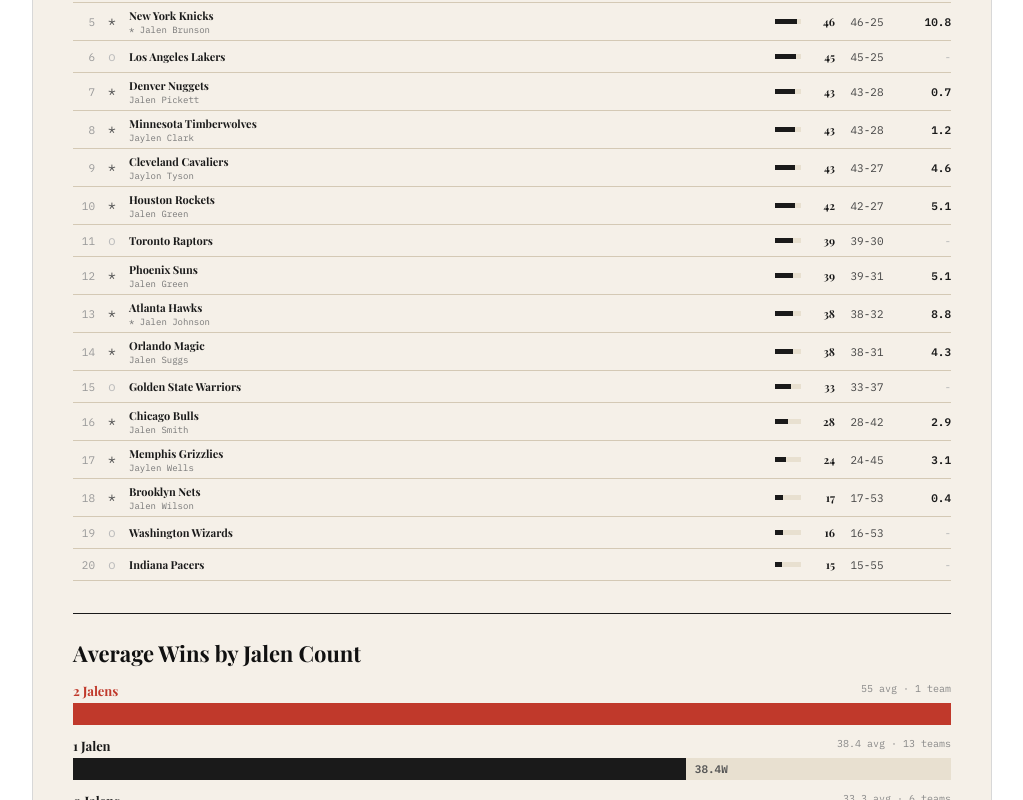
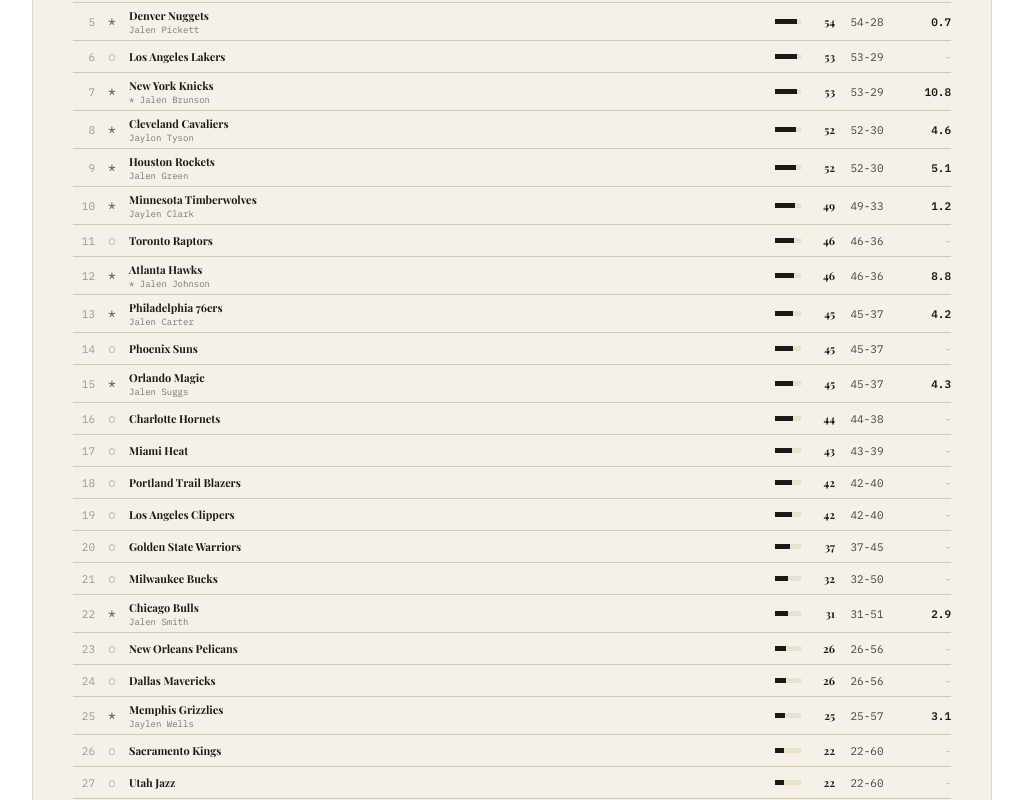
Before and after one commit to annezeng9-bot/nextjs-portfolio, a Next.js app: page /data/jalen in a window 1280 px wide. Shown: the part 1360-2160 px from the top of the page, without its empty margins (128-1151 px from the left). Built offline with nearby package versions, Linux system fonts and the light colour scheme; a web font is replaced by a local one.

Commit message:
Jalen tracker: full 2025-26 final standings, all 30 teams

```diff
--- a/app/data/jalen/page.tsx
+++ b/app/data/jalen/page.tsx
@@ -3,26 +3,36 @@
 import styles from './jalen.module.css';
 
 const JALEN_DATA = [
-  { team: "Oklahoma City Thunder", abbr: "OKC", jalens: [{ name: "Jalen Williams", winShares: 6.2, allStar: false }, { name: "Jaylin Williams", winShares: 3.4, allStar: false }], record: "55-15", wins: 55, seed: "W1" },
-  { team: "Detroit Pistons",        abbr: "DET", jalens: [{ name: "Jalen Duren",   winShares: 9.1, allStar: true  }], record: "51-19", wins: 51, seed: "E1" },
-  { team: "Boston Celtics",         abbr: "BOS", jalens: [{ name: "Jaylen Brown",   winShares: 11.4, allStar: true  }], record: "47-23", wins: 47, seed: "E2" },
-  { team: "New York Knicks",        abbr: "NYK", jalens: [{ name: "Jalen Brunson", winShares: 10.8, allStar: true  }], record: "46-25", wins: 46, seed: "E3" },
-  { team: "San Antonio Spurs",      abbr: "SAS", jalens: [], record: "52-18", wins: 52, seed: "W2" },
-  { team: "Los Angeles Lakers",     abbr: "LAL", jalens: [], record: "45-25", wins: 45, seed: "W3" },
-  { team: "Houston Rockets",        abbr: "HOU", jalens: [{ name: "Jalen Green",   winShares: 5.1, allStar: false }], record: "42-27", wins: 42, seed: "W4" },
-  { team: "Denver Nuggets",         abbr: "DEN", jalens: [{ name: "Jalen Pickett", winShares: 0.7, allStar: false }], record: "43-28", wins: 43, seed: "W5" },
-  { team: "Minnesota Timberwolves", abbr: "MIN", jalens: [{ name: "Jaylen Clark",  winShares: 1.2, allStar: false }], record: "43-28", wins: 43, seed: "W6" },
-  { team: "Cleveland Cavaliers",    abbr: "CLE", jalens: [{ name: "Jaylon Tyson",  winShares: 4.6, allStar: false }], record: "43-27", wins: 43, seed: "E4" },
-  { team: "Toronto Raptors",        abbr: "TOR", jalens: [], record: "39-30", wins: 39, seed: "E5" },
-  { team: "Phoenix Suns",           abbr: "PHX", jalens: [{ name: "Jalen Green",   winShares: 5.1, allStar: false }], record: "39-31", wins: 39, seed: "W7" },
-  { team: "Atlanta Hawks",          abbr: "ATL", jalens: [{ name: "Jalen Johnson", winShares: 8.8, allStar: true  }], record: "38-32", wins: 38, seed: "E7" },
-  { team: "Orlando Magic",          abbr: "ORL", jalens: [{ name: "Jalen Suggs",   winShares: 4.3, allStar: false }], record: "38-31", wins: 38, seed: "E6" },
-  { team: "Golden State Warriors",  abbr: "GSW", jalens: [], record: "33-37", wins: 33, seed: "W10" },
-  { team: "Memphis Grizzlies",      abbr: "MEM", jalens: [{ name: "Jaylen Wells",  winShares: 3.1, allStar: false }], record: "24-45", wins: 24, seed: "W12" },
-  { team: "Chicago Bulls",          abbr: "CHI", jalens: [{ name: "Jalen Smith",   winShares: 2.9, allStar: false }], record: "28-42", wins: 28, seed: "E12" },
-  { team: "Washington Wizards",     abbr: "WAS", jalens: [], record: "16-53", wins: 16, seed: "E14" },
-  { team: "Brooklyn Nets",          abbr: "BKN", jalens: [{ name: "Jalen Wilson",  winShares: 0.4, allStar: false }], record: "17-53", wins: 17, seed: "E13" },
-  { team: "Indiana Pacers",         abbr: "IND", jalens: [], record: "15-55", wins: 15, seed: "E15" },
+  { team: "Oklahoma City Thunder",  abbr: "OKC", jalens: [{ name: "Jalen Williams", winShares: 6.2, allStar: false }, { name: "Jaylin Williams", winShares: 3.4, allStar: false }], record: "64-18", wins: 64, seed: "W1" },
+  { team: "San Antonio Spurs",      abbr: "SAS", jalens: [], record: "62-20", wins: 62, seed: "W2" },
+  { team: "Detroit Pistons",        abbr: "DET", jalens: [{ name: "Jalen Duren",   winShares: 9.1, allStar: true  }], record: "60-22", wins: 60, seed: "E1" },
+  { team: "Boston Celtics",         abbr: "BOS", jalens: [{ name: "Jaylen Brown",   winShares: 11.4, allStar: true  }], record: "56-26", wins: 56, seed: "E2" },
+  { team: "Denver Nuggets",         abbr: "DEN", jalens: [{ name: "Jalen Pickett", winShares: 0.7, allStar: false }], record: "54-28", wins: 54, seed: "W3" },
+  { team: "Los Angeles Lakers",     abbr: "LAL", jalens: [], record: "53-29", wins: 53, seed: "W4" },
+  { team: "New York Knicks",        abbr: "NYK", jalens: [{ name: "Jalen Brunson", winShares: 10.8, allStar: true  }], record: "53-29", wins: 53, seed: "E3" },
+  { team: "Cleveland Cavaliers",    abbr: "CLE", jalens: [{ name: "Jaylon Tyson",  winShares: 4.6, allStar: false }], record: "52-30", wins: 52, seed: "E4" },
+  { team: "Houston Rockets",        abbr: "HOU", jalens: [{ name: "Jalen Green",   winShares: 5.1, allStar: false }], record: "52-30", wins: 52, seed: "W5" },
+  { team: "Minnesota Timberwolves", abbr: "MIN", jalens: [{ name: "Jaylen Clark",  winShares: 1.2, allStar: false }], record: "49-33", wins: 49, seed: "W6" },
+  { team: "Toronto Raptors",        abbr: "TOR", jalens: [], record: "46-36", wins: 46, seed: "E5" },
+  { team: "Atlanta Hawks",          abbr: "ATL", jalens: [{ name: "Jalen Johnson", winShares: 8.8, allStar: true  }], record: "46-36", wins: 46, seed: "E6" },
+  { team: "Philadelphia 76ers",     abbr: "PHI", jalens: [{ name: "Jalen Carter",  winShares: 4.2, allStar: false }], record: "45-37", wins: 45, seed: "E7" },
+  { team: "Phoenix Suns",           abbr: "PHX", jalens: [], record: "45-37", wins: 45, seed: "W7" },
+  { team: "Orlando Magic",          abbr: "ORL", jalens: [{ name: "Jalen Suggs",   winShares: 4.3, allStar: false }], record: "45-37", wins: 45, seed: "E8" },
+  { team: "Charlotte Hornets",      abbr: "CHO", jalens: [], record: "44-38", wins: 44, seed: "E9" },
+  { team: "Miami Heat",             abbr: "MIA", jalens: [], record: "43-39", wins: 43, seed: "E10" },
+  { team: "Portland Trail Blazers", abbr: "POR", jalens: [], record: "42-40", wins: 42, seed: "W8" },
+  { team: "Los Angeles Clippers",   abbr: "LAC", jalens: [], record: "42-40", wins: 42, seed: "W9" },
+  { team: "Golden State Warriors",  abbr: "GSW", jalens: [], record: "37-45", wins: 37, seed: "W10" },
+  { team: "Milwaukee Bucks",        abbr: "MIL", jalens: [], record: "32-50", wins: 32, seed: "E11" },
+  { team: "Chicago Bulls",          abbr: "CHI", jalens: [{ name: "Jalen Smith",   winShares: 2.9, allStar: false }], record: "31-51", wins: 31, seed: "E12" },
+  { team: "New Orleans Pelicans",   abbr: "NOP", jalens: [], record: "26-56", wins: 26, seed: "W11" },
+  { team: "Dallas Mavericks",       abbr: "DAL", jalens: [], record: "26-56", wins: 26, seed: "W12" },
+  { team: "Memphis Grizzlies",      abbr: "MEM", jalens: [{ name: "Jaylen Wells",  winShares: 3.1, allStar: false }], record: "25-57", wins: 25, seed: "W13" },
+  { team: "Sacramento Kings",       abbr: "SAC", jalens: [], record: "22-60", wins: 22, seed: "W14" },
+  { team: "Utah Jazz",              abbr: "UTA", jalens: [], record: "22-60", wins: 22, seed: "W15" },
+  { team: "Brooklyn Nets",          abbr: "BKN", jalens: [{ name: "Jalen Wilson",  winShares: 0.4, allStar: false }], record: "20-62", wins: 20, seed: "E13" },
+  { team: "Indiana Pacers",         abbr: "IND", jalens: [], record: "19-63", wins: 19, seed: "E14" },
+  { team: "Washington Wizards",     abbr: "WAS", jalens: [], record: "17-65", wins: 17, seed: "E15" },
 ];
 
 function totalWS(t: typeof JALEN_DATA[0]) { return t.jalens.reduce((s, j) => s + j.winShares, 0); }
@@ -33,7 +43,7 @@
 const g2 = JALEN_DATA.filter(t => t.jalens.length === 2);
 const AVG = { 0: avg(g0), 1: avg(g1), 2: avg(g2) };
 
-function InkBar({ wins, max = 55 }: { wins: number; max?: number }) {
+function InkBar({ wins, max = 64 }: { wins: number; max?: number }) {
   const pct = Math.min((wins / max) * 100, 100);
   return (
     <div style={{ display: "flex", alignItems: "center", gap: 6, margin: "3px 0" }}>
@@ -94,7 +104,7 @@
   });
 
   const maxWS   = Math.max(...JALEN_DATA.map(totalWS));
-  const maxWins = 55;
+  const maxWins = 64;
 
   return (
     <div className={styles.page}>
@@ -112,7 +122,7 @@
           {/* Masthead */}
           <div style={{ paddingTop: 36, paddingBottom: 16, textAlign: "center" }}>
             <div style={{ fontSize: 10, letterSpacing: 5, fontFamily: "'IBM Plex Mono', monospace", color: "#888", marginBottom: 10, textTransform: "uppercase" }}>
-              The Jalen Gazette &nbsp;&middot;&nbsp; NBA Analytics Bureau &nbsp;&middot;&nbsp; Vol. IV, No. 26 &nbsp;&middot;&nbsp; Mar. 28, 2026
+              The Jalen Gazette &nbsp;&middot;&nbsp; NBA Analytics Bureau &nbsp;&middot;&nbsp; Vol. IV, No. 26 &nbsp;&middot;&nbsp; Apr. 13, 2026
             </div>
             <DoubleRule style={{ marginBottom: 14 }} />
             <h1 style={{ fontFamily: "'Playfair Display', serif", fontWeight: 900, fontSize: "clamp(40px, 8vw, 96px)", lineHeight: 0.9, letterSpacing: -2, color: "#1a1a1a" }}>
@@ -132,7 +142,7 @@
           </div>
           <div style={{ display: "flex", gap: 8, alignItems: "flex-start" }}>
             <div style={{ display: "flex", flexDirection: "column", justifyContent: "space-between", height: 200, paddingRight: 6 }}>
-              {[55, 42, 28, 15].map(v => (
+              {[64, 48, 32, 16].map(v => (
                 <span key={v} style={{ fontFamily: "'IBM Plex Mono', monospace", fontSize: 9, color: "#999" }}>{v}W</span>
               ))}
             </div>
@@ -207,8 +217,8 @@
                   <span style={{ fontFamily: "'IBM Plex Mono', monospace", fontSize: 10, color: "#888" }}>{row.avg} avg &middot; {row.count} team{row.count !== 1 ? "s" : ""}</span>
                 </div>
                 <div style={{ height: 22, background: "#e8e0d0", position: "relative", overflow: "hidden" }}>
-                  <div style={{ position: "absolute", left: 0, top: 0, height: "100%", width: `${(row.avg / 55) * 100}%`, background: row.accent ? "#c0392b" : "#1a1a1a" }} />
-                  <span style={{ position: "absolute", left: `${(row.avg / 55) * 100 + 1}%`, top: "50%", transform: "translateY(-50%)", fontFamily: "'IBM Plex Mono', monospace", fontSize: 11, color: "#555", fontWeight: 600 }}>{row.avg}W</span>
+                  <div style={{ position: "absolute", left: 0, top: 0, height: "100%", width: `${(row.avg / 64) * 100}%`, background: row.accent ? "#c0392b" : "#1a1a1a" }} />
+                  <span style={{ position: "absolute", left: `${(row.avg / 64) * 100 + 1}%`, top: "50%", transform: "translateY(-50%)", fontFamily: "'IBM Plex Mono', monospace", fontSize: 11, color: "#555", fontWeight: 600 }}>{row.avg}W</span>
                 </div>
               </div>
             ))}
@@ -218,7 +228,7 @@
           <DoubleRule style={{ margin: "32px 0 16px" }} />
           <div style={{ display: "flex", justifyContent: "space-between", fontFamily: "'IBM Plex Mono', monospace", fontSize: 9, color: "#999", letterSpacing: 1, flexWrap: "wrap", gap: 6 }}>
             <span>* DENOTES ALL-STAR &nbsp;&middot;&nbsp; ** = 2 JALENS &nbsp;&middot;&nbsp; * = 1 JALEN &nbsp;&middot;&nbsp; o = NONE</span>
-            <span>WIN SHARES ARE SEASON-TO-DATE ESTIMATES &nbsp;&middot;&nbsp; STANDINGS THROUGH MAR. 28, 2026</span>
+            <span>WIN SHARES ARE SEASON-TO-DATE ESTIMATES &nbsp;&middot;&nbsp; FINAL STANDINGS · 2025–26 REGULAR SEASON</span>
           </div>
           <p style={{ fontFamily: "'IBM Plex Mono', monospace", fontStyle: "italic", fontSize: 13, color: "#aaa", marginTop: 28, lineHeight: 1.7 }}>
             Please note: If it&apos;s not blatantly clear, this is not an actual scientific analysis on the impact of Jalens on an NBA roster. But maybe naming your son Jalen improves his chances of making it to the NBA.
```
